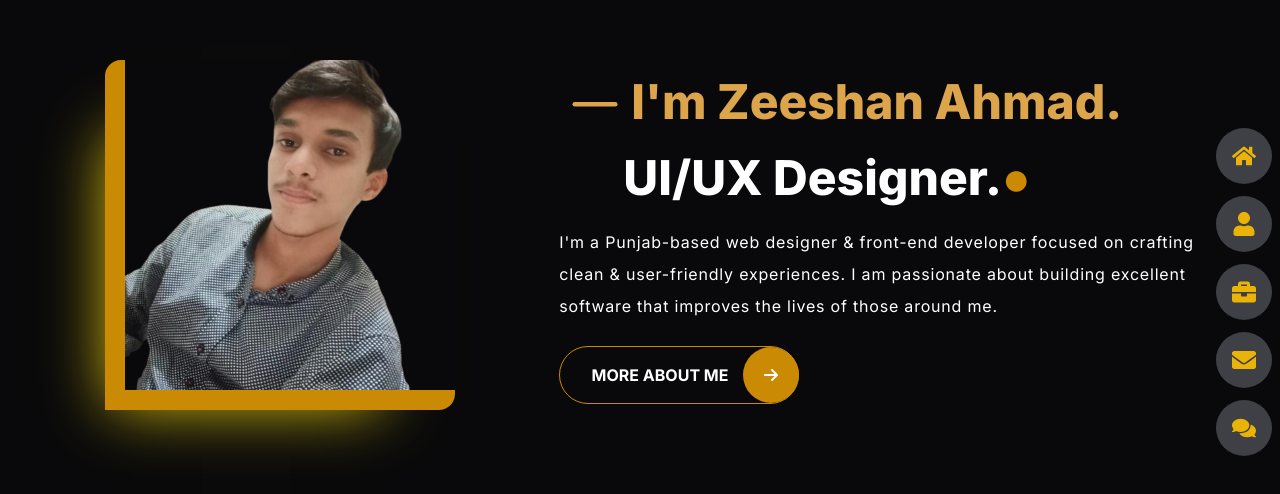
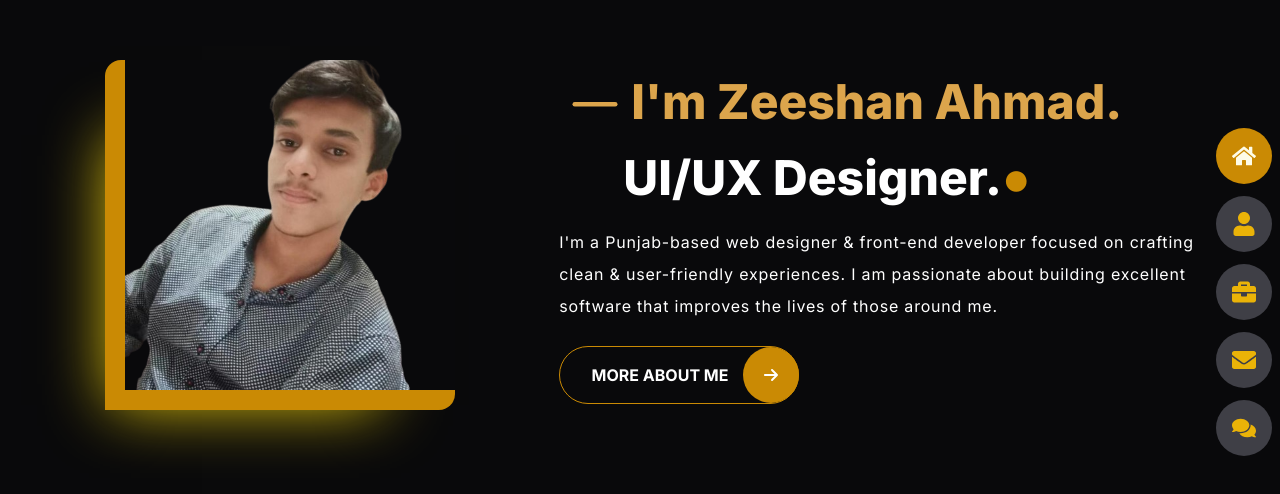
Before and after one commit to XeeshanAhmed/portfolio, a Next.js app: page / in a window 1280 px wide. Shown: the part 108-602 px from the top of the page. Built offline with nearby package versions, Linux system fonts and the light colour scheme.

Commit message:
Add active state style to navbar

```diff
--- a/src/components/navbar/Navbar.tsx
+++ b/src/components/navbar/Navbar.tsx
@@ -6,11 +6,11 @@ import { FaHome, FaUser, FaBriefcase, FaEnvelope, FaComments } from 'react-icons
 const Navbar = () => {
   return (
     <div className='fixed right-0 top-1/2 transform -translate-y-1/2 md:flex flex-col items-center space-y-3  p-2 rounded-l-3xl hidden'>
-        <NavLink icon={<FaHome/>} path='/'></NavLink>
-        <NavLink icon={<FaUser/>} path='/about'></NavLink>
-        <NavLink icon={<FaBriefcase/>} path='/portfolio'></NavLink>
-        <NavLink icon={<FaEnvelope/>} path='/contact'></NavLink>
-        <NavLink icon={<FaComments/>} path='/blog'></NavLink>
+        <NavLink icon={<FaHome/>} path='/'/>
+        <NavLink icon={<FaUser/>} path='/about'/>
+        <NavLink icon={<FaBriefcase/>} path='/resume'/>
+        <NavLink icon={<FaEnvelope/>} path='/contact'/>
+        <NavLink icon={<FaComments/>} path='/blog'/>
     </div>
   )
 }
--- a/src/components/navbar/components/NavLink.tsx
+++ b/src/components/navbar/components/NavLink.tsx
@@ -1,11 +1,17 @@
+"use client"
 import Link from 'next/link'
 import React from 'react'
 import { NavlinkInterface } from '@/interface/navlink_interface'
+import { usePathname } from 'next/navigation'
 
 const NavLink:React.FC<NavlinkInterface> = ({icon,path,className}) => {
+  const pathname=usePathname();
   return (
-    <Link href={path} className={`${className} text-yellow-500 text-2xl bg-zinc-700 w-14 h-14 mx-auto rounded-full flex justify-center items-center hover:bg-yellow-600 hover:text-white transition-colors`}>{icon}</Link>
+    <Link href={path} className={`${pathname===path? `text-yellow-50 bg-yellow-600`:` text-yellow-500 bg-zinc-700`}  text-2xl  w-14 h-14 mx-auto rounded-full flex justify-center items-center hover:bg-yellow-600 hover:text-white transition-colors ${className}`}>{icon}</Link>
   )
 }
-
+ const activestate:React.CSSProperties={
+  color:'white',
+  backgroundColor:'yellow',
+ }
 export default NavLink
```
